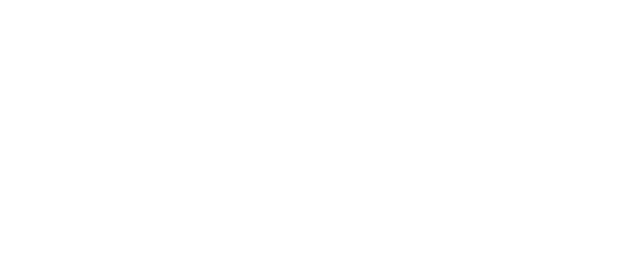
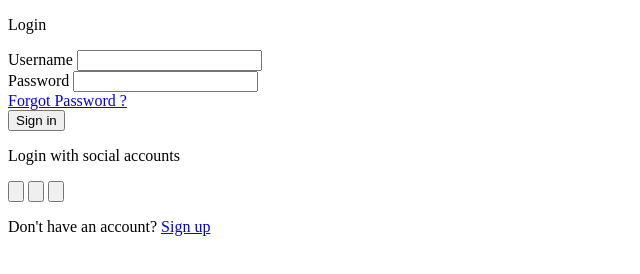
Before and after one commit to dileepprajapati11/project2, a plain HTML site: page index.html in a window 1280 px wide. Shown: the whole page, without its empty margins (0-640 px from the left). Drawn offline with Linux system fonts and the light colour scheme.

Commit message:
added css & html

```diff
--- a/index.html
+++ b/index.html
@@ -3,9 +3,50 @@
 <head>
     <meta charset="UTF-8">
     <meta name="viewport" content="width=device-width, initial-scale=1.0">
-    <title>github</title>
+    <title>form</title>
 </head>
 <body>
-
+    <div class="form-container">
+        <p class="title">Login</p>
+        <form class="form">
+            <div class="input-group">
+                <label for="username">Username</label>
+                <input type="text" name="username" id="username" placeholder="">
+            </div>
+            <div class="input-group">
+                <label for="password">Password</label>
+                <input type="password" name="password" id="password" placeholder="">
+                <div class="forgot">
+                    <a rel="noopener noreferrer" href="#">Forgot Password ?</a>
+                </div>
+            </div>
+            <button class="sign">Sign in</button>
+        </form>
+        <div class="social-message">
+            <div class="line"></div>
+            <p class="message">Login with social accounts</p>
+            <div class="line"></div>
+        </div>
+        <div class="social-icons">
+            <button aria-label="Log in with Google" class="icon">
+                <svg xmlns="http://www.w3.org/2000/svg" viewBox="0 0 32 32" class="w-5 h-5 fill-current">
+                    <path d="M16.318 13.714v5.484h9.078c-0.37 2.354-2.745 6.901-9.078 6.901-5.458 0-9.917-4.521-9.917-10.099s4.458-10.099 9.917-10.099c3.109 0 5.193 1.318 6.38 2.464l4.339-4.182c-2.786-2.599-6.396-4.182-10.719-4.182-8.844 0-16 7.151-16 16s7.156 16 16 16c9.234 0 15.365-6.49 15.365-15.635 0-1.052-0.115-1.854-0.255-2.651z"></path>
+                </svg>
+            </button>
+            <button aria-label="Log in with Twitter" class="icon">
+                <svg xmlns="http://www.w3.org/2000/svg" viewBox="0 0 32 32" class="w-5 h-5 fill-current">
+                    <path d="M31.937 6.093c-1.177 0.516-2.437 0.871-3.765 1.032 1.355-0.813 2.391-2.099 2.885-3.631-1.271 0.74-2.677 1.276-4.172 1.579-1.192-1.276-2.896-2.079-4.787-2.079-3.625 0-6.563 2.937-6.563 6.557 0 0.521 0.063 1.021 0.172 1.495-5.453-0.255-10.287-2.875-13.52-6.833-0.568 0.964-0.891 2.084-0.891 3.303 0 2.281 1.161 4.281 2.916 5.457-1.073-0.031-2.083-0.328-2.968-0.817v0.079c0 3.181 2.26 5.833 5.26 6.437-0.547 0.145-1.131 0.229-1.724 0.229-0.421 0-0.823-0.041-1.224-0.115 0.844 2.604 3.26 4.5 6.14 4.557-2.239 1.755-5.077 2.801-8.135 2.801-0.521 0-1.041-0.025-1.563-0.088 2.917 1.86 6.36 2.948 10.079 2.948 12.067 0 18.661-9.995 18.661-18.651 0-0.276 0-0.557-0.021-0.839 1.287-0.917 2.401-2.079 3.281-3.396z"></path>
+                </svg>
+            </button>
+            <button aria-label="Log in with GitHub" class="icon">
+                <svg xmlns="http://www.w3.org/2000/svg" viewBox="0 0 32 32" class="w-5 h-5 fill-current">
+                    <path d="M16 0.396c-8.839 0-16 7.167-16 16 0 7.073 4.584 13.068 10.937 15.183 0.803 0.151 1.093-0.344 1.093-0.772 0-0.38-0.009-1.385-0.015-2.719-4.453 0.964-5.391-2.151-5.391-2.151-0.729-1.844-1.781-2.339-1.781-2.339-1.448-0.989 0.115-0.968 0.115-0.968 1.604 0.109 2.448 1.645 2.448 1.645 1.427 2.448 3.744 1.74 4.661 1.328 0.14-1.031 0.557-1.74 1.011-2.135-3.552-0.401-7.287-1.776-7.287-7.907 0-1.751 0.62-3.177 1.645-4.297-0.177-0.401-0.719-2.031 0.141-4.235 0 0 1.339-0.427 4.4 1.641 1.281-0.355 2.641-0.532 4-0.541 1.36 0.009 2.719 0.187 4 0.541 3.043-2.068 4.381-1.641 4.381-1.641 0.859 2.204 0.317 3.833 0.161 4.235 1.015 1.12 1.635 2.547 1.635 4.297 0 6.145-3.74 7.5-7.296 7.891 0.556 0.479 1.077 1.464 1.077 2.959 0 2.14-0.020 3.864-0.020 4.385 0 0.416 0.28 0.916 1.104 0.755 6.4-2.093 10.979-8.093 10.979-15.156 0-8.833-7.161-16-16-16z"></path>
+                </svg>
+            </button>
+        </div>
+        <p class="signup">Don't have an account?
+            <a rel="noopener noreferrer" href="#" class="">Sign up</a>
+        </p>
+    </div>
 </body>
 </html>
--- /dev/null
+++ b/style.css
@@ -0,0 +1,121 @@
+.form-container {
+    width: 320px;
+    border-radius: 0.75rem;
+    background-color: rgba(17, 24, 39, 1);
+    padding: 2rem;
+    color: rgba(243, 244, 246, 1);
+  }
+
+  .title {
+    text-align: center;
+    font-size: 1.5rem;
+    line-height: 2rem;
+    font-weight: 700;
+  }
+
+  .form {
+    margin-top: 1.5rem;
+  }
+
+  .input-group {
+    margin-top: 0.25rem;
+    font-size: 0.875rem;
+    line-height: 1.25rem;
+  }
+
+  .input-group label {
+    display: block;
+    color: rgba(156, 163, 175, 1);
+    margin-bottom: 4px;
+  }
+
+  .input-group input {
+    width: 100%;
+    border-radius: 0.375rem;
+    border: 1px solid rgba(55, 65, 81, 1);
+    outline: 0;
+    background-color: rgba(17, 24, 39, 1);
+    padding: 0.75rem 1rem;
+    color: rgba(243, 244, 246, 1);
+  }
+
+  .input-group input:focus {
+    border-color: rgba(167, 139, 250);
+  }
+
+  .forgot {
+    display: flex;
+    justify-content: flex-end;
+    font-size: 0.75rem;
+    line-height: 1rem;
+    color: rgba(156, 163, 175,1);
+    margin: 8px 0 14px 0;
+  }
+
+  .forgot a,.signup a {
+    color: rgba(243, 244, 246, 1);
+    text-decoration: none;
+    font-size: 14px;
+  }
+
+  .forgot a:hover, .signup a:hover {
+    text-decoration: underline rgba(167, 139, 250, 1);
+  }
+
+  .sign {
+    display: block;
+    width: 100%;
+    background-color: rgba(167, 139, 250, 1);
+    padding: 0.75rem;
+    text-align: center;
+    color: rgba(17, 24, 39, 1);
+    border: none;
+    border-radius: 0.375rem;
+    font-weight: 600;
+  }
+
+  .social-message {
+    display: flex;
+    align-items: center;
+    padding-top: 1rem;
+  }
+
+  .line {
+    height: 1px;
+    flex: 1 1 0%;
+    background-color: rgba(55, 65, 81, 1);
+  }
+
+  .social-message .message {
+    padding-left: 0.75rem;
+    padding-right: 0.75rem;
+    font-size: 0.875rem;
+    line-height: 1.25rem;
+    color: rgba(156, 163, 175, 1);
+  }
+
+  .social-icons {
+    display: flex;
+    justify-content: center;
+  }
+
+  .social-icons .icon {
+    border-radius: 0.125rem;
+    padding: 0.75rem;
+    border: none;
+    background-color: transparent;
+    margin-left: 8px;
+  }
+
+  .social-icons .icon svg {
+    height: 1.25rem;
+    width: 1.25rem;
+    fill: #fff;
+  }
+
+  .signup {
+    text-align: center;
+    font-size: 0.75rem;
+    line-height: 1rem;
+    color: rgba(156, 163, 175, 1);
+  }
```
Also changed, not shown: 1 other file.
